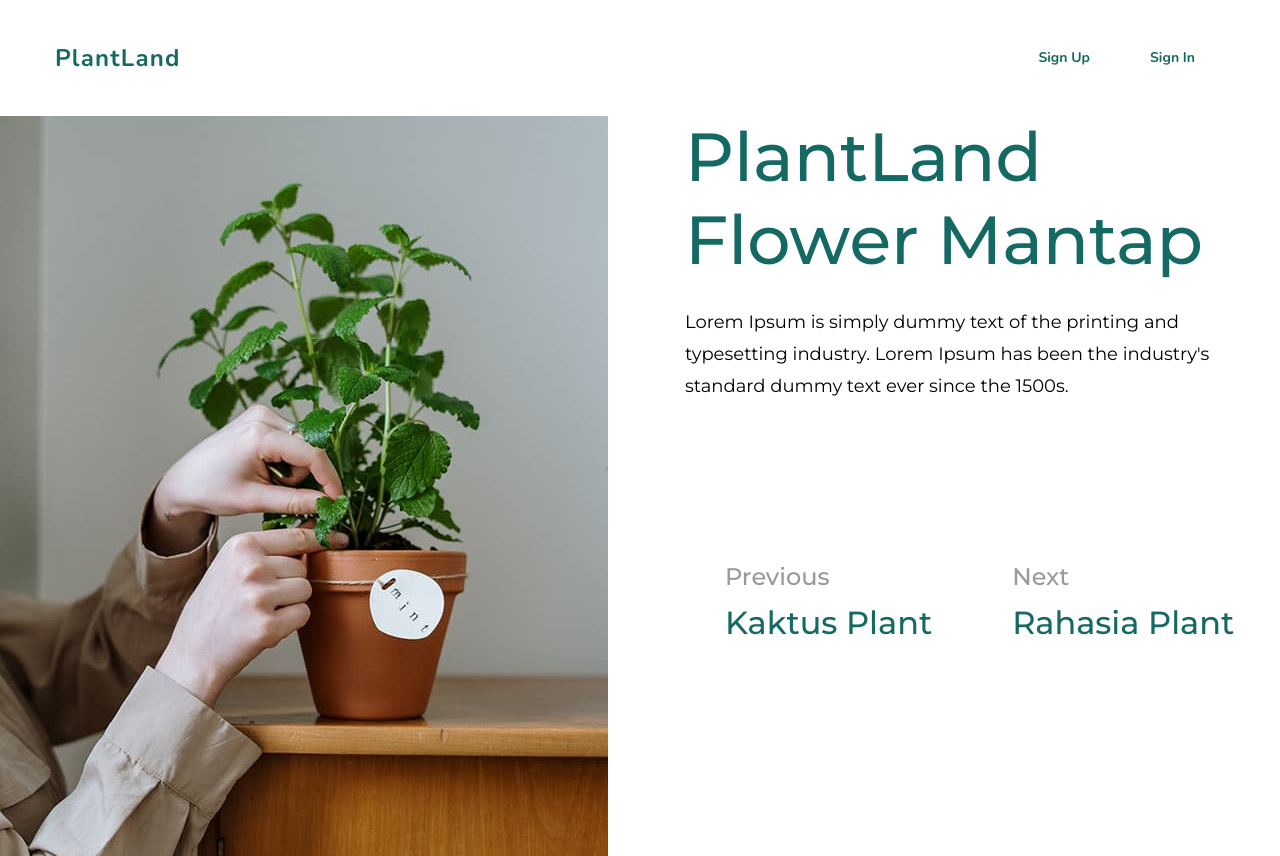
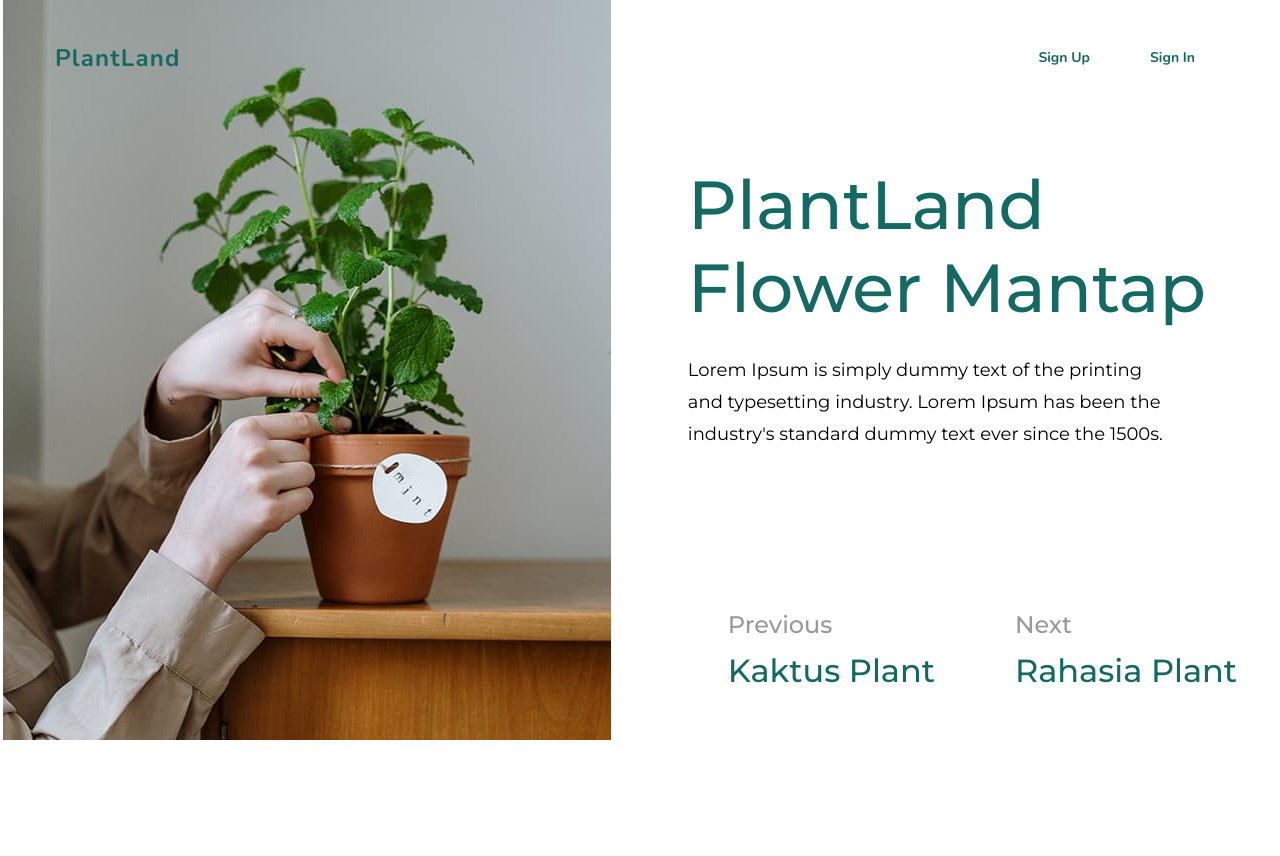
Before and after one commit to S-Boychuk/PlantLand, a plain HTML site: page index.html in a window 1280 px wide. Shown: the top 856 px of the page. Drawn offline with nearby package versions, Linux system fonts and the light colour scheme.

Commit message:
Fix hero section alignings

```diff
--- a/css/style.css
+++ b/css/style.css
@@ -85,6 +85,10 @@ img {
 
 /*-------------------------------------header---------------------------------------------*/
 .header {
+	position: absolute;
+	width: 100%;
+	top: 0;
+	left: 0;
 	padding: 40px 0;
 }
 .main-nav {
@@ -128,15 +132,16 @@ img {
 }
 
 /*--------------------------------------hero----------------------------------------------*/
-.hero {
-	padding-bottom: 142px;
-}
+
 .hero-container {
 	display: flex;
+	justify-content: center;
+	align-items: flex-end;
 	gap: 77px;
 }
 
 .hero-title {
+	max-width: 523px;
 	margin-bottom: 24px;
 	font-weight: 500;
 	font-size: 68px;
@@ -145,6 +150,7 @@ img {
 }
 
 .hero-text {
+	max-width: 493px;
 	margin-bottom: 110px;
 	font-size: 18px;
 	line-height: 1.78;
@@ -157,7 +163,7 @@ img {
 .hero-btn {
 	display: flex;
 	flex-direction: column;
-	align-items: start;
+	align-items: flex-start;
 	padding: 50px 40px;
 
 	border: none;
@@ -197,6 +203,7 @@ img {
 /*--------------------------------------benefits----------------------------------------------*/
 
 .benefits {
+	padding-top: 142px;
 	padding-bottom: 80px;
 }
 
@@ -300,10 +307,6 @@ img {
 
 /*---------------------------------------cta--------------------------------------------------*/
 
-.cta {
-	margin-bottom: 80px;
-}
-
 .cta-container {
 	display: flex;
 	justify-content: space-between;
@@ -332,6 +335,7 @@ img {
 
 /*---------------------------------------footer-----------------------------------------------*/
 .footer {
+	margin-top: 80px;
 	padding: 60px 0;
 	border-top: 1px solid #f2f2f2;
 }
@@ -363,7 +367,7 @@ img {
 	color: #4f4f4f;
 }
 
-.footer-nav-list-item {
+.footer-nav-list-item:not(:last-child) {
 	margin-bottom: 14px;
 }
 
@@ -414,6 +418,8 @@ img {
 
 .subscribe-form-input:focus {
 	outline: none;
+	border: 1px solid #156963;
+	box-shadow: var(--shadow-box);
 }
 
 .subscribe-form-btn {
```
